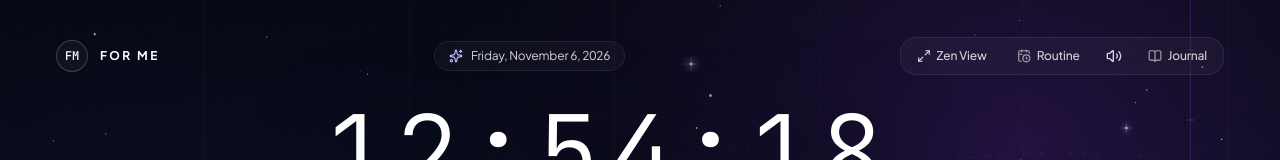
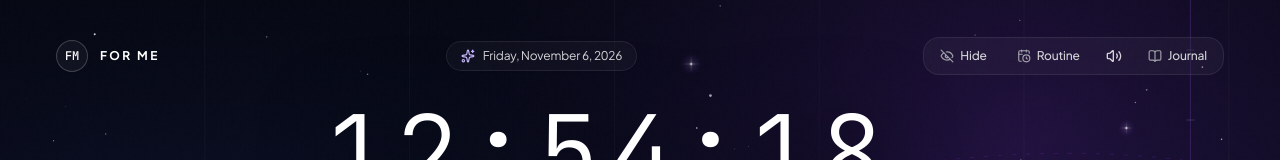
Before and after one commit to azanabdullah2752012-ui/for-me, a React (Vite) app: page / in a window 1280 px wide. Shown: the top 160 px of the page. Built offline with nearby package versions, Linux system fonts and the light colour scheme.

Commit message:
feat: replace ceremonial zen mode with simple clean hide and show button

```diff
--- a/src/views/WallpaperHUDView.tsx
+++ b/src/views/WallpaperHUDView.tsx
@@ -14,6 +14,8 @@ import {
   Volume2,
   VolumeX,
   Maximize2,
+  Eye,
+  EyeOff,
   Clock,
   CheckSquare,
   Droplet,
@@ -63,7 +65,7 @@ export const WallpaperHUDView: React.FC = () => {
   const [isRoutineOpen, setIsRoutineOpen] = useState(false);
   const [isAudioDockOpen, setIsAudioDockOpen] = useState(false);
   const [soundMuted, setSoundMuted] = useState(false);
-  const [isZenMode, setIsZenMode] = useState(false);
+  const [isHUDHidden, setIsHUDHidden] = useState(false);
 
   useEffect(() => {
     const updateTime = () => {
@@ -88,6 +90,16 @@ export const WallpaperHUDView: React.FC = () => {
     const timer = setInterval(updateTime, 1000);
     return () => clearInterval(timer);
   }, []);
+
+  useEffect(() => {
+    const handleKeyDown = (e: KeyboardEvent) => {
+      if (e.key === 'Escape' && isHUDHidden) {
+        setIsHUDHidden(false);
+      }
+    };
+    window.addEventListener('keydown', handleKeyDown);
+    return () => window.removeEventListener('keydown', handleKeyDown);
+  }, [isHUDHidden]);
 
   const handleAddTask = (e: React.FormEvent) => {
     e.preventDefault();
@@ -167,17 +179,26 @@ export const WallpaperHUDView: React.FC = () => {
         <div className="flex items-center gap-1 sm:gap-1.5 p-1 rounded-2xl bg-white/[0.04] backdrop-blur-2xl border border-white/[0.08] text-xs text-zinc-300 shrink-0">
           <button
             type="button"
-            onClick={() => setIsZenMode(!isZenMode)}
+            onClick={() => setIsHUDHidden(!isHUDHidden)}
             className={`px-2.5 sm:px-3 py-1.5 rounded-xl transition-all font-medium text-[11px] sm:text-xs flex items-center gap-1.5 cursor-pointer ${
-              isZenMode
-                ? 'bg-amber-400 text-black shadow-md shadow-amber-400/30 font-semibold'
+              isHUDHidden
+                ? 'bg-violet-600/30 hover:bg-violet-600/50 text-violet-200 border border-violet-400/30 shadow-sm'
                 : 'hover:bg-white/[0.06] hover:text-white text-zinc-300'
             }`}
-            aria-label={isZenMode ? "Exit Zen Landscape Mode" : "Enter Zen Landscape Mode to view full living atmosphere"}
-            title={isZenMode ? "Exit Zen Mode" : "Zen View (View Full Background Artwork)"}
+            aria-label={isHUDHidden ? 'Show workspace controls' : 'Hide workspace controls'}
+            title={isHUDHidden ? 'Show Controls' : 'Hide Controls'}
           >
-            <Maximize2 className="w-3.5 h-3.5" />
-            <span className="hidden sm:inline">{isZenMode ? 'Exit Zen' : 'Zen View'}</span>
+            {isHUDHidden ? (
+              <>
+                <Eye className="w-3.5 h-3.5 text-violet-300" />
+                <span className="hidden sm:inline">Show</span>
+              </>
+            ) : (
+              <>
+                <EyeOff className="w-3.5 h-3.5 text-zinc-400" />
+                <span className="hidden sm:inline">Hide</span>
+              </>
+            )}
           </button>
 
           <button
@@ -230,9 +251,9 @@ export const WallpaperHUDView: React.FC = () => {
       </section>
 
       {/* ======================================================== */}
-      {/* 3. THREE FROSTED GLASS CONSOLE CARDS OR ZEN LANDSCAPE    */}
+      {/* 3. THREE FROSTED GLASS CONSOLE CARDS (HIDEABLE)          */}
       {/* ======================================================== */}
-      {!isZenMode ? (
+      {!isHUDHidden ? (
         <>
           <section className="grid grid-cols-1 lg:grid-cols-3 gap-6 my-auto items-stretch w-full max-lg:py-6 lg:max-h-[52vh]">
         {/* ── CARD 1: TASKS FOR THE DAY ── */}
@@ -585,22 +606,18 @@ export const WallpaperHUDView: React.FC = () => {
       </footer>
     </>
   ) : (
-    /* ZEN LANDSCAPE ACTIVE OVERLAY */
-    <div className="my-auto py-12 flex flex-col items-center justify-center space-y-4 animate-in fade-in zoom-in-95 duration-300">
-      <button
-        type="button"
-        onClick={() => setIsZenMode(false)}
-        className="px-6 py-3 rounded-full bg-black/60 hover:bg-black/80 border border-amber-400/50 hover:border-amber-400 text-xs font-sans text-amber-200/95 backdrop-blur-2xl transition-all shadow-2xl flex items-center gap-2.5 cursor-pointer group scale-105"
-      >
-        <Sparkles className="w-4 h-4 text-amber-400 group-hover:rotate-45 transition-transform" />
-        <span>✦ Zen Landscape Active • Tap to restore workspace controls</span>
-      </button>
-    </div>
+    /* CLEAN VIEW (EMPTY CENTER WITH ZERO CLUTTER) */
+    <div
+      onClick={() => setIsHUDHidden(false)}
+      className="flex-1 w-full cursor-pointer flex items-center justify-center select-none"
+      title="Click anywhere to restore workspace controls"
+    />
   )}
 
       {/* ======================================================== */}
-      {/* 5. SIDE ROUTINE VERTICAL TAB                             */}
+      {/* 5. SIDE ROUTINE VERTICAL TAB (HIDDEN IN MINIMAL VIEW)    */}
       {/* ======================================================== */}
+      {!isHUDHidden && (
         <button
           onClick={() => setIsRoutineOpen(true)}
           className="fixed left-0 top-1/2 -translate-y-1/2 -rotate-90 origin-left px-3.5 py-1.5 rounded-t-xl bg-[#14162e]/90 hover:bg-[#1a1d3d] backdrop-blur-xl border border-white/[0.1] text-[10px] font-mono tracking-widest uppercase text-zinc-300 hover:text-white transition-all z-30 flex items-center gap-1.5 shadow-lg"
@@ -608,6 +625,7 @@ export const WallpaperHUDView: React.FC = () => {
           <span className="w-1.5 h-1.5 rounded-full bg-violet-400" />
           <span>ROUTINE T.T 📋</span>
         </button>
+      )}
 
       {/* Routine Drawer */}
       {isRoutineOpen && (
```
Also changed, not shown: 5 other files (tests, documents, lock files or other folders). Lines whose indentation alone changed are shown as unchanged.
